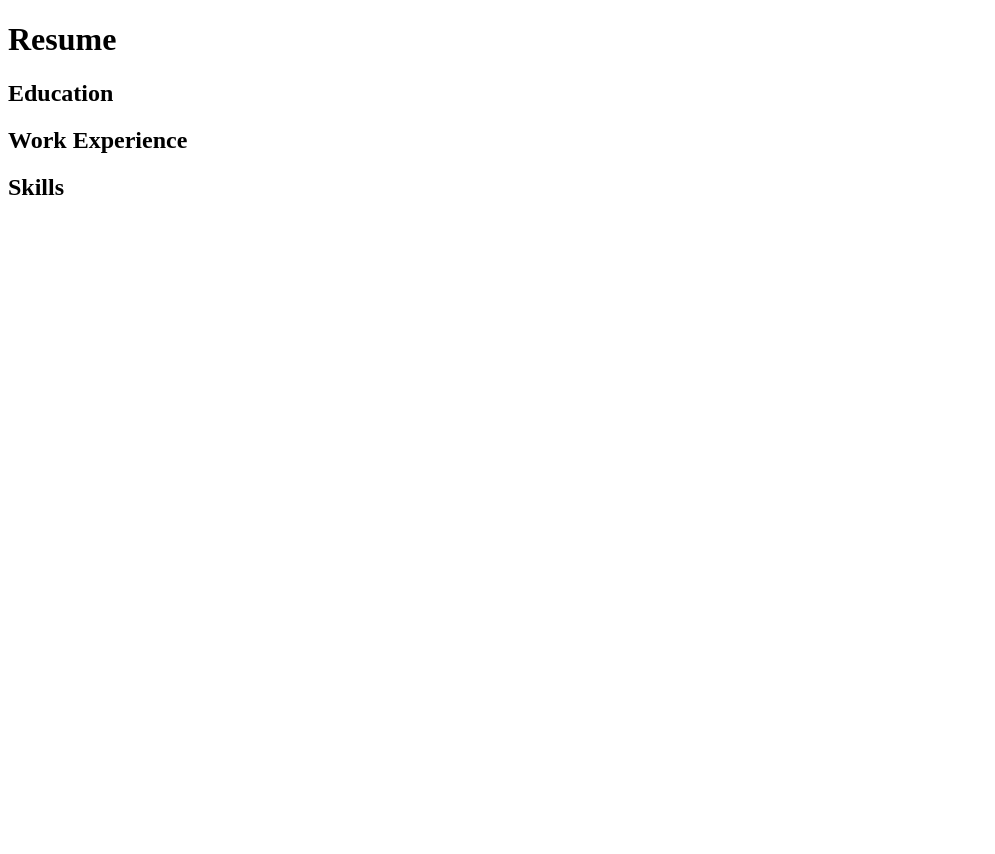
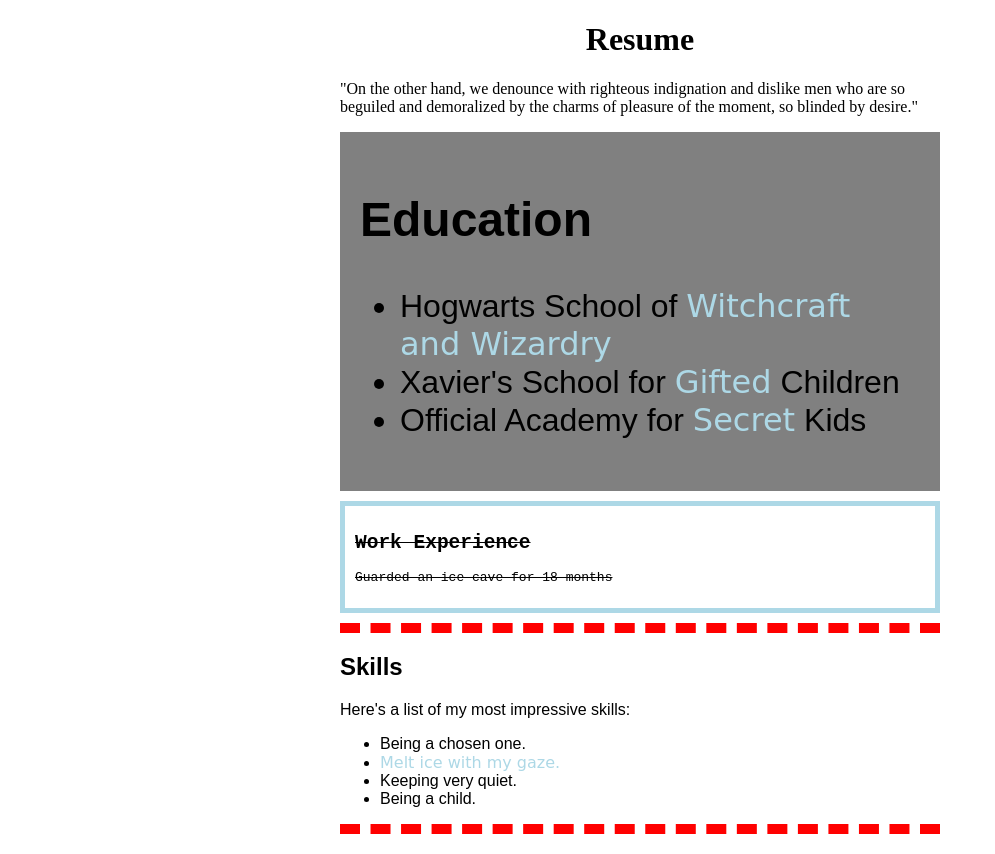
Before and after one commit to jenasancartier/resume-site, a plain HTML site: page index.html in a window 1280 px wide. Shown: the whole page, without its empty margins (0-995 px from the left). Before the commit the page ends 800 px from the top, so only its background shows below. Drawn offline with Linux system fonts and the light colour scheme.

Commit message:
add html content, css style sheet, as well as div and span styles

```diff
--- a/css/styles.css
+++ b/css/styles.css
@@ -0,0 +1,35 @@
+body {
+  margin: 20px auto;
+  width: 600px;
+}
+
+h1 {
+  text-align: center;
+}
+
+.edu {
+  font-family: fantasy;
+  font-size: 2em;
+  background: grey;
+  padding: 20px;
+}
+
+.work-ex {
+  font-family: monospace;
+  text-decoration: line-through;
+  border: 5px solid lightblue;
+  padding: 10px;
+  margin: 10px 0;
+}
+
+.skills {
+  font-family: sans-serif;
+  font-size: 1em;
+  border-top: 10px dashed red;
+  border-bottom: 10px dashed red;
+}
+
+.show-off {
+  font-family: cursive;
+  color: lightblue;
+}
--- a/index.html
+++ b/index.html
@@ -6,14 +6,34 @@
   </head>
   <body>
     <h1>Resume</h1>
-    <p></p>
-    <h2 class="edu">Education</h2>
-    <p></p>
-    <h2 class="work-ex">Work Experience</h2>
-    <p></p>
-    <h2 >Skills</h2>
-    <p></p>
-    <ul>
-    </ul>
+    <p>"On the other hand, we denounce with righteous indignation and dislike men who are so beguiled and demoralized by the charms of pleasure of the moment, so blinded by desire."
+    </p>
+
+    <div class="edu">
+      <h2>Education</h2>
+      <ul>
+        <li>Hogwarts School of <span class="show-off">Witchcraft and Wizardry</span></li>
+        <li>Xavier's School for <span class="show-off">Gifted</span> Children</li>
+        <li>Official Academy for <span class="show-off">Secret</span> Kids</li>
+      </ul>
+      <p></p>
+    </div>
+
+    <div class="work-ex">
+      <h2>Work Experience</h2>
+      <p>Guarded an ice cave for 18 months</p>
+    </div>
+
+    <div class="skills">
+      <h2>Skills</h2>
+      <p>Here's a list of my most impressive skills:</p>
+      <ul>
+        <li>Being a chosen one.</li>
+        <li><span class="show-off">Melt ice with my gaze.</span></li>
+        <li>Keeping very quiet.</li>
+        <li>Being a child.</li>
+      </ul>
+    </div>
+
   </body>
 </html>
```
